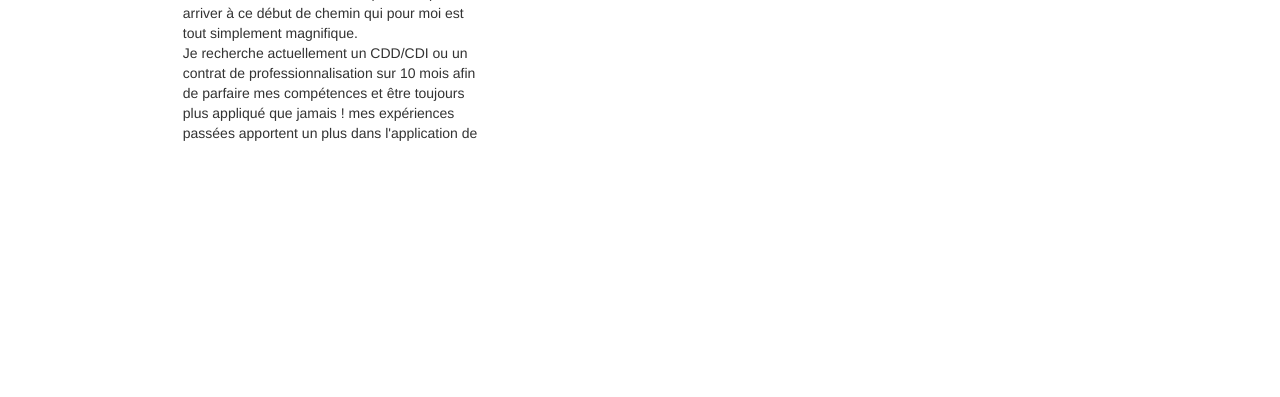
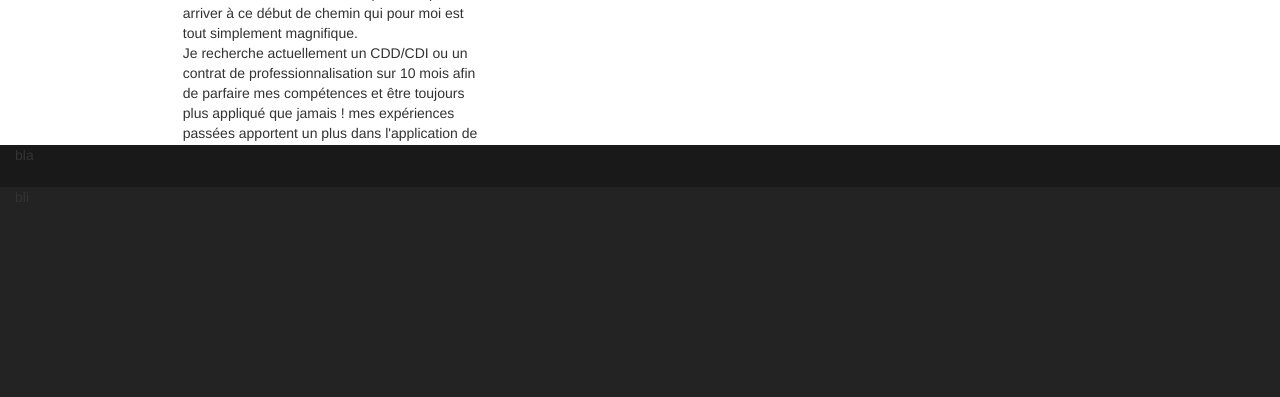
Before and after one commit to NullCodeXx/eportfolio, a PHP site: page / in a window 1280 px wide. Shown: the part 575-972 px from the top of the page. Before the commit the page ends 716 px from the top, so only its background shows below. Run offline with PHP 8.4, Linux system fonts and the light colour scheme; data that the repository does not hold is empty; some libraries are stand-ins or nearby versions; some web fonts are replaced.

Commit message:
Maj stable

```diff
--- a/index.php
+++ b/index.php
@@ -159,12 +159,12 @@ foreach($all as $f) {
     </section>
     FIN VOLET
     -->
-    <!-- <footer class="container-fluid block-footer">
+    <footer class="container-fluid block-footer">
       <div class="row">
         <div class="col-md-12 black">bla</div>
         <div class="col-md-12 grey">bli</div>
       </div>
-    </footer> -->
+    </footer>
 
     <!-- Volet js -->
     <script src="./script.js"></script>
```
